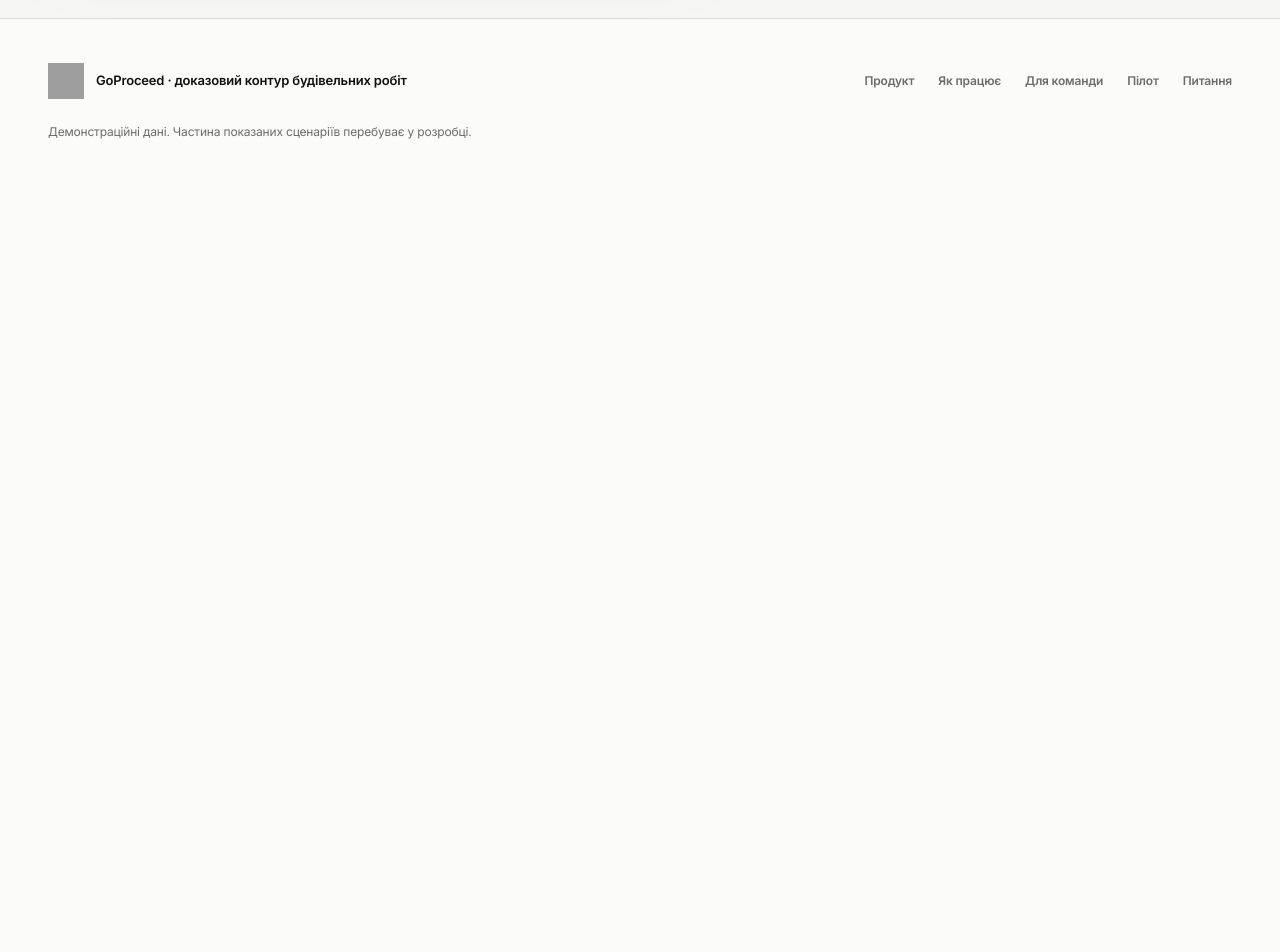
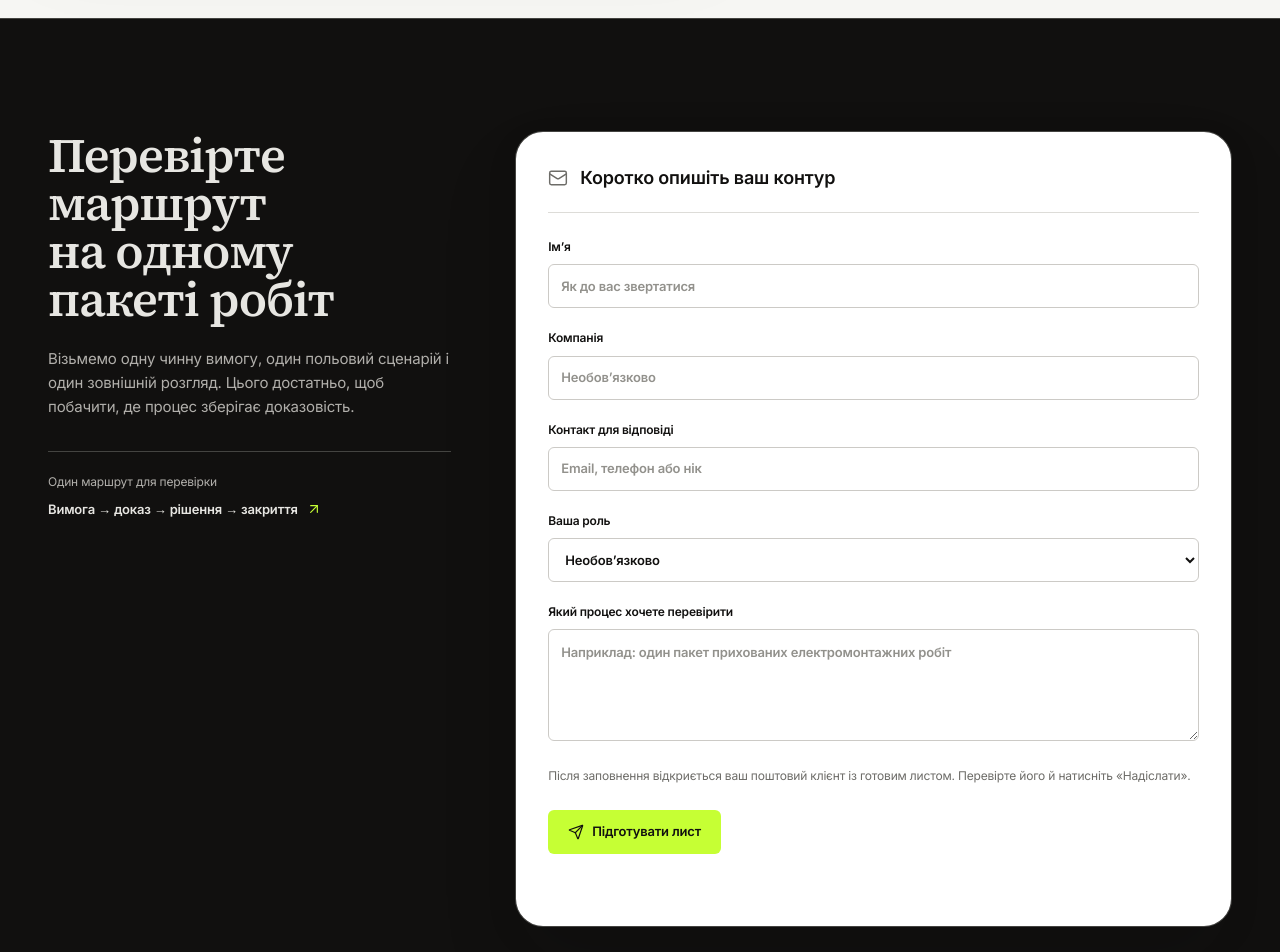
Before and after one commit to akisly/go-proceed, a Next.js app in the folder apps/landing/: page / in a window 1280 px wide. Shown: the part 6760-7712 px from the top of the page. Before the commit the page ends 6941 px from the top, so only its background shows below. Built offline with nearby package versions, Linux system fonts and the light colour scheme; grey boxes are pictures that could not be loaded.

Commit message:
feat(landing): add pilot email enquiry

```diff
--- a/apps/landing/app/page.tsx
+++ b/apps/landing/app/page.tsx
@@ -3,6 +3,7 @@ import { EvidenceJourney } from "../components/blocks/evidence-journey";
 import { FieldReview } from "../components/blocks/field-review";
 import { Hero } from "../components/blocks/hero";
 import { NavFloat } from "../components/blocks/nav-float";
+import { PilotEnquiry } from "../components/blocks/pilot-enquiry";
 import { ReadinessDiagram } from "../components/blocks/readiness-diagram";
 import { TrustBoundary } from "../components/blocks/trust-boundary";
 
@@ -22,6 +23,7 @@ export default function LandingPage() {
         <FieldReview />
         <ReadinessDiagram />
         <TrustBoundary />
+        <PilotEnquiry />
       </main>
       <Footer />
     </>
--- a/apps/landing/components/blocks/footer.tsx
+++ b/apps/landing/components/blocks/footer.tsx
@@ -3,10 +3,10 @@ import { BrandMark } from "../brand-mark";
 
 const footerLinks = [
   { label: "Продукт", href: "#product" },
-  { label: "Як працює", href: "#workflow" },
-  { label: "Для команди", href: "#roles" },
+  { label: "Маршрут", href: "#workflow" },
+  { label: "Рішення", href: "#field-review" },
+  { label: "Стан", href: "#readiness" },
   { label: "Пілот", href: "#pilot" },
-  { label: "Питання", href: "#faq" },
 ] as const;
 
 export function Footer() {
--- /dev/null
+++ b/apps/landing/components/blocks/pilot-enquiry.tsx
@@ -0,0 +1,46 @@
+import { ArrowUpRight } from "lucide-react";
+import { landingContent } from "../../content/landing-content";
+import { PilotEnquiryForm } from "../pilot-enquiry-form";
+
+export function PilotEnquiry() {
+  const content = landingContent.pilot;
+
+  return (
+    <section id="pilot" className="scroll-mt-24 border-y border-line-inverse bg-inverse px-5 py-20 text-on-inverse md:px-8 md:py-28 wide:px-12">
+      <div className="mx-auto max-w-content">
+        <div className="grid gap-10 wide:grid-cols-[0.72fr_1.28fr] wide:items-start wide:gap-16">
+          <div className="wide:sticky wide:top-28">
+            <h2 className="display max-w-[13ch] text-mkt-display-2">{content.title}</h2>
+            <p className="measure mt-6 max-w-[48ch] text-body leading-relaxed text-on-inverse-muted">{content.lead}</p>
+            <div className="mt-8 border-t border-line-inverse pt-5">
+              <p className="text-meta text-on-inverse-muted">Один маршрут для перевірки</p>
+              <p className="mt-2 flex items-center gap-2 text-data font-semibold">
+                Вимога → доказ → рішення → закриття
+                <ArrowUpRight aria-hidden="true" className="size-4 text-action-signal" strokeWidth={1.75} />
+              </p>
+            </div>
+          </div>
+
+          <div className="overflow-hidden rounded-section border border-line-inverse shadow-float">
+            <PilotEnquiryForm />
+          </div>
+        </div>
+
+        <div className="mt-20 border-t border-line-inverse pt-10 md:mt-28 md:pt-14">
+          <h3 className="display max-w-[18ch] text-mkt-display-3">Що варто знати до першої фіксації</h3>
+          <div className="mt-8 grid gap-x-12 wide:grid-cols-2">
+            {content.faq.map((entry) => (
+              <details key={entry.id} className="group border-t border-line-inverse py-5">
+                <summary className="flex min-h-11 cursor-pointer list-none items-center justify-between gap-5 text-body font-semibold marker:content-none">
+                  {entry.question}
+                  <span aria-hidden="true" className="text-h3 font-normal text-on-inverse-muted transition-transform duration-fast group-open:rotate-45 motion-reduce:transition-none">+</span>
+                </summary>
+                <p className="measure max-w-[64ch] pb-2 pr-8 text-data leading-relaxed text-on-inverse-muted">{entry.answer}</p>
+              </details>
+            ))}
+          </div>
+        </div>
+      </div>
+    </section>
+  );
+}
--- /dev/null
+++ b/apps/landing/components/pilot-enquiry-form.tsx
@@ -0,0 +1,150 @@
+"use client";
+
+import { type FormEvent, useState } from "react";
+import { Check, Clipboard, Mail, Send } from "lucide-react";
+import { landingContent } from "../content/landing-content";
+import {
+  buildPilotMailto,
+  buildPilotMessage,
+  type PilotMailFields,
+} from "../content/pilot-mail";
+
+const controlClass =
+  "mt-2 min-h-11 w-full rounded-control border border-line-strong bg-surface px-3 text-data text-ink outline-none transition-[border-color,box-shadow] duration-fast placeholder:text-ink-subtle focus:border-focus focus:shadow-focus";
+
+function readField(data: FormData, name: keyof PilotMailFields): string {
+  return String(data.get(name) ?? "").trim();
+}
+
+export function PilotEnquiryForm() {
+  const [status, setStatus] = useState("");
+  const [message, setMessage] = useState("");
+  const [copied, setCopied] = useState(false);
+
+  function handleSubmit(event: FormEvent<HTMLFormElement>) {
+    event.preventDefault();
+    const data = new FormData(event.currentTarget);
+    const fields: PilotMailFields = {
+      name: readField(data, "name"),
+      company: readField(data, "company"),
+      contact: readField(data, "contact"),
+      role: readField(data, "role"),
+      context: readField(data, "context"),
+    };
+
+    const nextMessage = buildPilotMessage(fields);
+    setMessage(nextMessage);
+    setCopied(false);
+    setStatus("Поштовий клієнт відкрито. Перевірте лист і натисніть «Надіслати».");
+    window.location.assign(buildPilotMailto(fields));
+  }
+
+  async function copyMessage() {
+    try {
+      await navigator.clipboard.writeText(message);
+      setCopied(true);
+      setStatus("Текст листа скопійовано. Вставте його у зручний канал зв’язку.");
+    } catch {
+      setCopied(false);
+      setStatus("Не вдалося скопіювати автоматично. Виділіть текст листа нижче вручну.");
+    }
+  }
+
+  return (
+    <form onSubmit={handleSubmit} className="bg-surface p-5 text-ink md:p-8" aria-label="Заявка на пілот GoProceed">
+      <div className="flex items-center gap-3 border-b border-line pb-5">
+        <Mail aria-hidden="true" className="size-5 text-ink-muted" strokeWidth={1.75} />
+        <h3 className="text-h3 font-semibold">{landingContent.pilot.formTitle}</h3>
+      </div>
+
+      <div className="mt-6 grid gap-5 sm:grid-cols-2">
+        <label className="text-meta font-semibold text-ink">
+          Ім’я
+          <input
+            name="name"
+            type="text"
+            autoComplete="name"
+            required
+            className={controlClass}
+            placeholder="Як до вас звертатися"
+          />
+        </label>
+        <label className="text-meta font-semibold text-ink">
+          Компанія
+          <input
+            name="company"
+            type="text"
+            autoComplete="organization"
+            className={controlClass}
+            placeholder="Необов’язково"
+          />
+        </label>
+        <label className="text-meta font-semibold text-ink">
+          Контакт для відповіді
+          <input
+            name="contact"
+            type="text"
+            autoComplete="email"
+            required
+            className={controlClass}
+            placeholder="Email, телефон або нік"
+          />
+        </label>
+        <label className="text-meta font-semibold text-ink">
+          Ваша роль
+          <select name="role" defaultValue="" className={controlClass}>
+            <option value="">Необов’язково</option>
+            {landingContent.pilot.roles.map((role) => (
+              <option key={role} value={role}>{role}</option>
+            ))}
+          </select>
+        </label>
+      </div>
+
+      <label className="mt-5 block text-meta font-semibold text-ink">
+        Який процес хочете перевірити
+        <textarea
+          name="context"
+          rows={4}
+          className={`${controlClass} min-h-28 py-3`}
+          placeholder="Наприклад: один пакет прихованих електромонтажних робіт"
+        />
+      </label>
+
+      <p className="mt-5 text-meta leading-relaxed text-ink-muted">
+        {landingContent.pilot.formNote}
+      </p>
+
+      <div className="mt-6 flex flex-wrap items-center gap-3">
+        <button
+          type="submit"
+          className="inline-flex min-h-11 items-center justify-center gap-2 rounded-control bg-action-signal px-5 text-data font-semibold text-action-signal-fg transition-colors duration-fast hover:bg-action-signal-hover focus-visible:outline-2 focus-visible:outline-offset-2 focus-visible:outline-focus"
+        >
+          <Send aria-hidden="true" className="size-4" strokeWidth={1.75} />
+          Підготувати лист
+        </button>
+        {message && (
+          <button
+            type="button"
+            onClick={copyMessage}
+            className="inline-flex min-h-11 items-center justify-center gap-2 rounded-control border border-line-strong px-4 text-data font-semibold text-ink transition-colors duration-fast hover:bg-action-ghost-hover focus-visible:outline-2 focus-visible:outline-offset-2 focus-visible:outline-focus"
+          >
+            {copied ? <Check aria-hidden="true" className="size-4" /> : <Clipboard aria-hidden="true" className="size-4" />}
+            {copied ? "Скопійовано" : "Скопіювати текст"}
+          </button>
+        )}
+      </div>
+
+      <p aria-live="polite" className="mt-4 min-h-6 text-meta font-medium text-ink-muted">
+        {status}
+      </p>
+
+      {message && (
+        <details className="mt-4 border-t border-line pt-4">
+          <summary className="min-h-11 cursor-pointer text-meta font-semibold text-ink">Показати текст листа</summary>
+          <pre className="mt-3 overflow-x-auto whitespace-pre-wrap bg-subtle p-4 font-sans text-meta leading-relaxed text-ink">{message}</pre>
+        </details>
+      )}
+    </form>
+  );
+}
```
